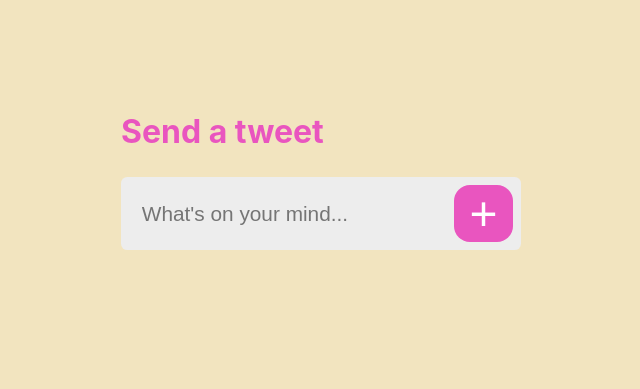
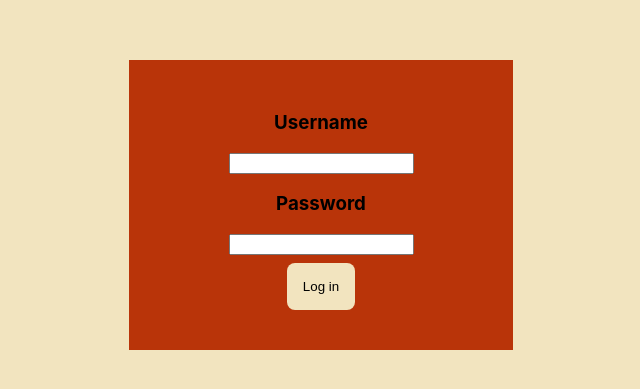
Before and after one commit to HampusJohnOlausson/Lab-2-userBasedContent, a React (Create React App) app in the folder client/: page /login in a window 1280 px wide. Shown: the part 195-584 px from the top of the page, without its empty margins (319-959 px from the left). Built offline with nearby package versions, Linux system fonts and the light colour scheme.

Commit message:
Add route to get TweetsForm component.

```diff
--- a/client/src/HandleUser.tsx
+++ b/client/src/HandleUser.tsx
@@ -28,8 +28,8 @@ function HandleUser () {
             body
             )
             const result = response.data
-            console.log(result)
-            history.push('/')
+            console.log(result);
+            history.push('/tweets');
         } catch (error) {
             const p = document.createElement('p')
             const container = document.getElementById('error')
--- a/client/src/Main.tsx
+++ b/client/src/Main.tsx
@@ -9,22 +9,23 @@ import TweetsForm from "./TweetsForm"
 
 const Main = () => {
     return (
-
-        <TweetsForm/>
-        // <Router>
-        //     <div>
-        //         <Route exact path="/">
-        //             <UserSelection/>
-        //         </Route>
-        //         <Tweets/>
-        //         <Route path="/login">
-        //             <HandleUser/>
-        //         </Route>
-        //         <Route path="/register">
-        //             <HandleRegister/>
-        //         </Route>
-        //     </div>
-        // </Router>
+        <Router>
+            <div>
+                <Route exact path="/">
+                    <UserSelection/>
+                </Route>
+                <Tweets/>
+                <Route path="/login">
+                    <HandleUser/>
+                </Route>
+                <Route path="/register">
+                    <HandleRegister/>
+                </Route>
+                <Route path="/tweets">
+                    <TweetsForm/>
+                </Route>
+            </div>
+        </Router>
     )
 }
 
--- a/client/src/TweetsForm.tsx
+++ b/client/src/TweetsForm.tsx
@@ -3,7 +3,6 @@ import React, { CSSProperties } from 'react';
 import { useState } from 'react';
 
 interface Post {
-    name: string
     tweet: string
 }
 
@@ -13,7 +12,6 @@ function TweetsForm() {
     const handleSubmit = (e: React.FormEvent<HTMLFormElement>) => {
         e.preventDefault();
         const post = {
-            name: "Petter",
             tweet: postValue
         }
 
```
